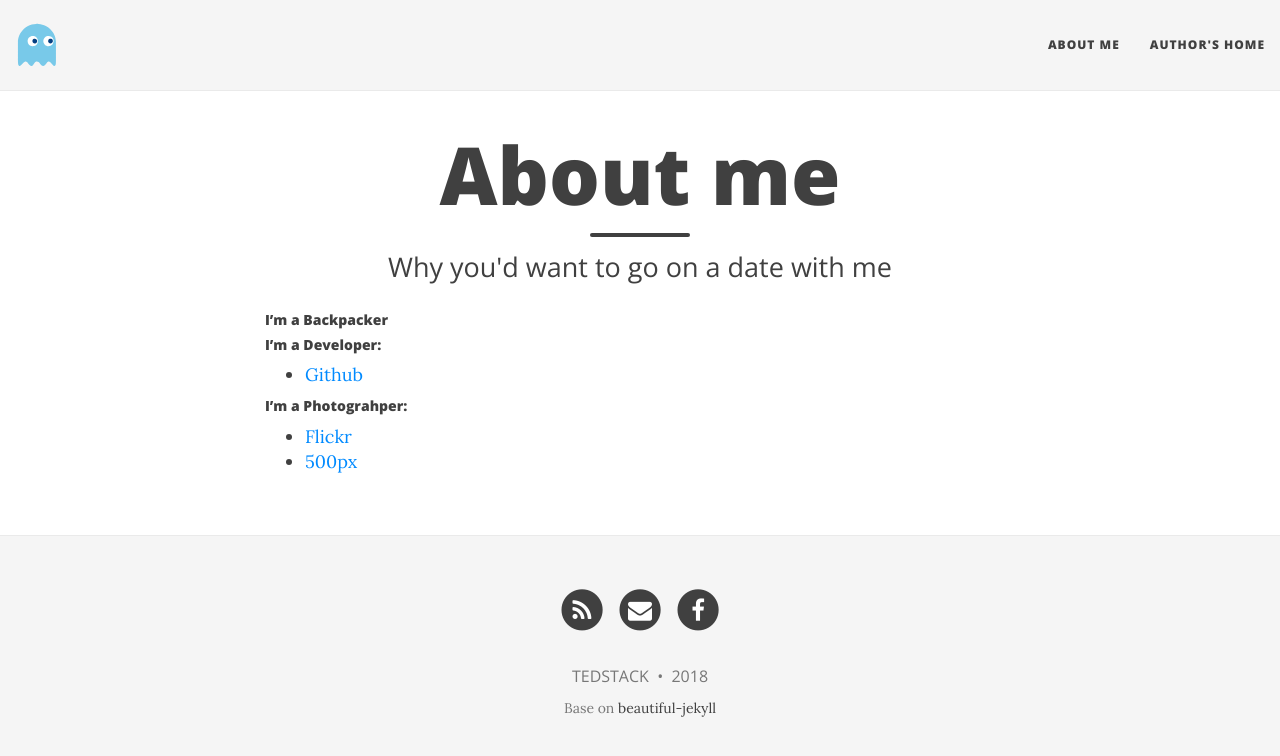
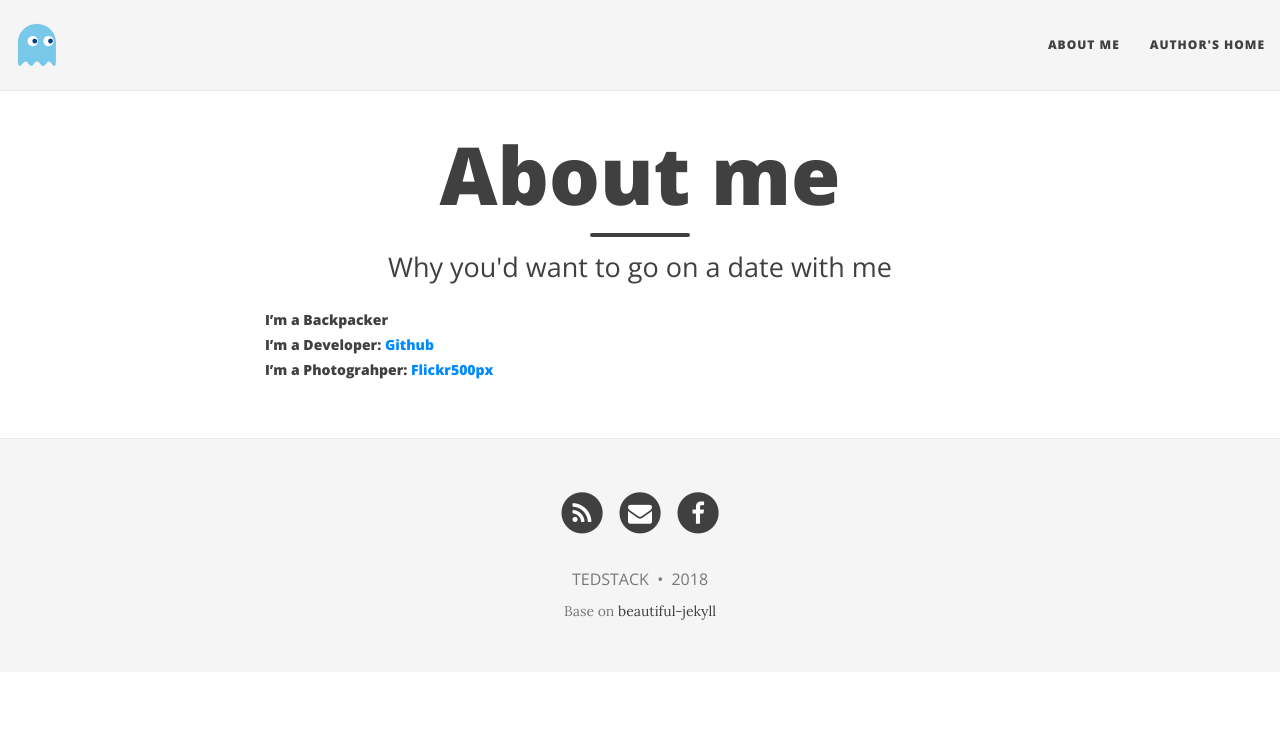
Before and after one commit to thorvn/th0j.github.io, a Jekyll site: the page built from aboutme.md, in a window 1280 px wide. Shown: the top 756 px of the page. Built offline with Jekyll 4.4.1, drawn with Linux system fonts in a browser that asks for light colours; nearby versions of some CDN libraries.

Commit message:
fix typo

```diff
--- a/aboutme.md
+++ b/aboutme.md
@@ -6,9 +6,6 @@
 
 ##### I'm a Backpacker
 
-##### I'm a Developer:
-  - [Github](https://github.com/thovt93)
+##### I'm a Developer: [Github](https://github.com/thovt93)
 
-##### I'm a Photograhper:
-  - [Flickr](https://www.flickr.com/photos/148493932@N06/)
-  - [500px](https://500px.com/kensupermen)
+##### I'm a Photograhper: [Flickr](https://www.flickr.com/photos/148493932@N06/)[500px](https://500px.com/kensupermen)
```
